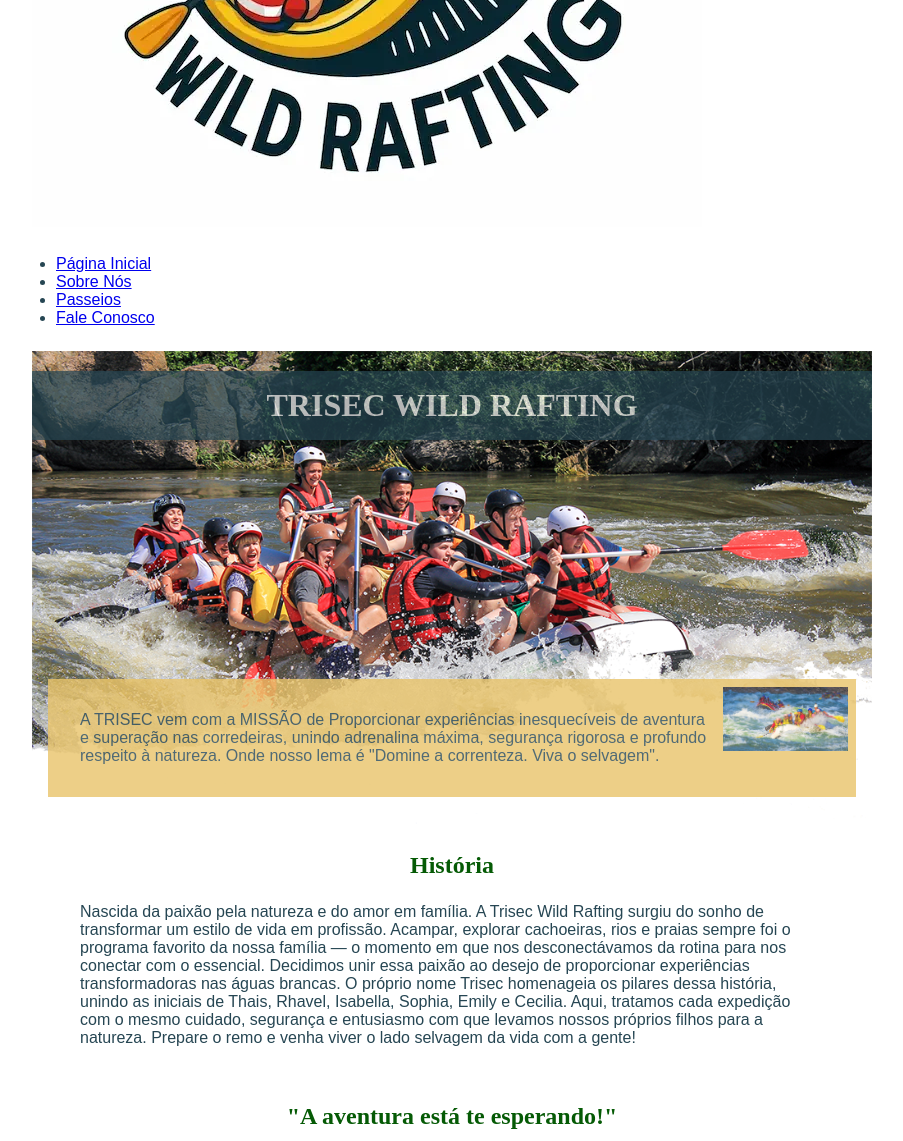
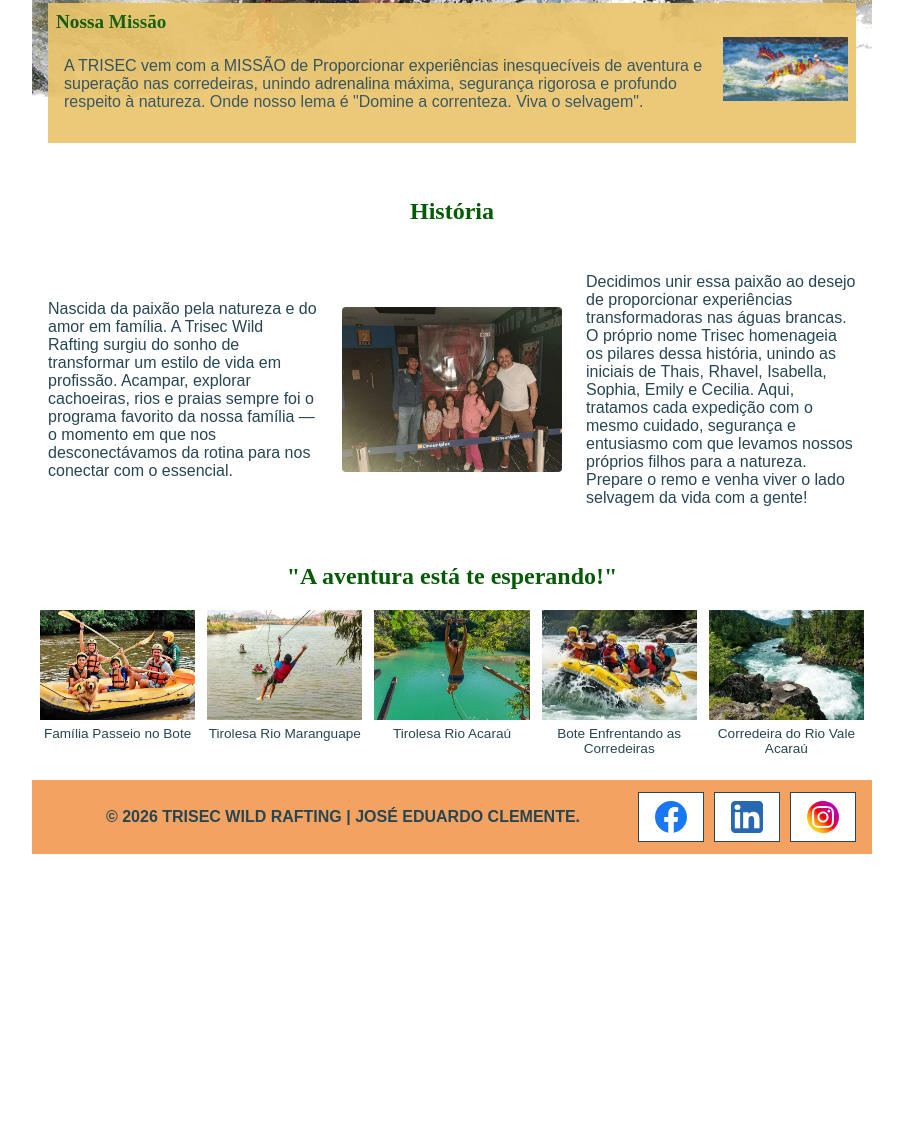
Before and after one commit to eduardoclemente/wdd130, a plain HTML site: page wwr/sobre.html in a window 1280 px wide. Shown: the part 443-1584 px from the top of the page, without its empty margins (188-1091 px from the left). After the commit the page ends 1297 px from the top, so only its background shows below. Drawn offline with Linux system fonts and the light colour scheme.

Commit message:
projeto rafting semana04

```diff
--- a/wwr/estilos/rafting.css
+++ b/wwr/estilos/rafting.css
@@ -29,6 +29,40 @@ footer {
     margin: 0 auto;
 }
 
+header {
+    display: grid;
+    grid-template-columns: 150px 1fr;
+    align-items: center;
+    padding: 10px 0;
+}
+
+header img {
+    width: 120px;
+    height: auto;
+}
+
+nav ul {
+    display: flex;
+    justify-content: space-around;
+    align-items: center;
+    list-style: none;
+}
+
+nav a {
+    display: block;
+    padding: 8px 16px;
+    text-decoration: none;
+    color: var(--cor-destaque1);
+    font-weight: bold;
+    border: 1px solid var(--cor-destaque1);
+    background-color: #fff;
+}
+
+nav a:hover {
+    background-color: var(--cor-primaria);
+    color: #fff;
+}
+
 h1,
 h2 {
     font-family: var(--fonte-titulo);
@@ -36,16 +70,11 @@ h2 {
     color: var(--cor-primaria);
 }
 
-nav,
 p,
 section,
 article {
-    margin: 16px;
+    margin: 16px 0;
     padding: 8px;
-}
-
-.redes-sociais a {
-    text-decoration: none;
 }
 
 .hero {
@@ -64,7 +93,7 @@ h1 {
     width: 100%;
     padding: 16px;
     text-align: center;
-    opacity: 0.7;
+    opacity: 0.85;
     background-color: var(--cor-destaque1);
     color: #fff;
 }
@@ -72,10 +101,17 @@ h1 {
 .hero article {
     position: absolute;
     bottom: 15px;
-    left: 0;
-    right: 0;
-    opacity: 0.8;
+    left: 16px;
+    right: 16px;
+    opacity: 0.9;
     background-color: var(--cor-destaque2);
+    color: var(--cor-destaque1);
+}
+
+.hero article h2 {
+    text-align: left;
+    font-size: 1.2rem;
+    margin-bottom: 4px;
 }
 
 .hero article img {
@@ -84,7 +120,80 @@ h1 {
     margin-left: 15px;
 }
 
+.historia {
+    display: grid;
+    grid-template-columns: 1fr 220px 1fr;
+    gap: 16px;
+    align-items: center;
+}
+
+.historia h2 {
+    grid-column: 1 / -1;
+    margin-bottom: 8px;
+}
+
+.historia img {
+    width: 100%;
+    height: auto;
+    border-radius: 4px;
+}
+
+.aventuras {
+    display: grid;
+    grid-template-columns: repeat(5, 1fr);
+    gap: 12px;
+    align-items: start;
+}
+
+.aventuras h2 {
+    grid-column: 1 / -1;
+    margin-bottom: 8px;
+}
+
+.aventuras figure {
+    margin: 0;
+    text-align: center;
+}
+
+.aventuras figure img {
+    width: 100%;
+    height: 110px;
+    object-fit: cover;
+    display: block;
+}
+
+.aventuras figcaption {
+    margin-top: 6px;
+    font-size: 0.85rem;
+    color: var(--cor-destaque1);
+}
+
 footer {
+    display: grid;
+    grid-template-columns: 1fr auto;
+    align-items: center;
+    padding: 12px 16px;
     background-color: var(--cor-secundaria);
-    color: #fff;
+    color: var(--cor-destaque1)
 }
+
+footer p {
+    text-align: center;
+    margin: 0;
+    font-weight: bold;
+}
+
+.redes-sociais {
+    display: flex;
+    gap: 10px;
+}
+
+.redes-sociais a {
+    text-decoration: none;
+}
+
+.redes-sociais img {
+    width: 32px;
+    height: 32px;
+    display: block;
+}
--- a/wwr/sobre.html
+++ b/wwr/sobre.html
@@ -28,6 +28,7 @@
             <img src="imagens/hero_imagem.png" alt="pessoas no bote descendo nas águas">
             <h1>TRISEC WILD RAFTING</h1>
             <article>
+                <h2>Nossa Missão</h2>
                 <img src="imagens/rafting12.jpg" alt="Clientes felizes após passeio de rafting">
                 <p>A TRISEC vem com a MISSÃO de Proporcionar experiências inesquecíveis
                     de aventura e superação nas corredeiras, unindo adrenalina
@@ -35,15 +36,17 @@
                     nosso lema é "Domine a correnteza. Viva o selvagem".</p>
             </article>
         </div>
-        <section>
+
+        <section class="historia">
             <h2>História</h2>
             <p>Nascida da paixão pela natureza e do amor em família.
                 A Trisec Wild Rafting surgiu do sonho de transformar um estilo de vida em profissão.
                 Acampar,
                 explorar cachoeiras, rios e praias sempre foi o programa favorito da nossa família —
                 o momento em
-                que nos desconectávamos da rotina para nos conectar com o essencial.
-                Decidimos unir essa paixão ao desejo de proporcionar experiências transformadoras
+                que nos desconectávamos da rotina para nos conectar com o essencial.</p>
+            <img src="imagens/familia_trisec.jpg" alt="A Familia TRISEC Curtindo o Cinema">
+            <p>Decidimos unir essa paixão ao desejo de proporcionar experiências transformadoras
                 nas águas brancas.
                 O próprio nome Trisec homenageia os pilares dessa história, unindo as iniciais de
                 Thais, Rhavel,
@@ -53,8 +56,29 @@
                 próprios filhos para a natureza. Prepare o remo e venha viver o lado selvagem da
                 vida com a gente!</p>
         </section>
-        <section>
+
+        <section class="aventuras">
             <h2>"A aventura está te esperando!"</h2>
+            <figure>
+                <img src="imagens/aventura1.jpg" alt="Família Passeio no Bote">
+                <figcaption> Família Passeio no Bote</figcaption>
+            </figure>
+            <figure>
+                <img src="imagens/aventura2.jpeg" alt="Tirolesa Rio Maranguape">
+                <figcaption>Tirolesa Rio Maranguape</figcaption>
+            </figure>
+            <figure>
+                <img src="imagens/aventura3.jpeg" alt="Tirolesa Rio Acaraú">
+                <figcaption>Tirolesa Rio Acaraú</figcaption>
+            </figure>
+            <figure>
+                <img src="imagens/aventura4.jpeg" alt="Bote Enfrentando as Corredeiras">
+                <figcaption>Bote Enfrentando as Corredeiras</figcaption>
+            </figure>
+            <figure>
+                <img src="imagens/aventura5.jpg" alt="Corredeira do Rio Vale Acaraú">
+                <figcaption>Corredeira do Rio Vale Acaraú</figcaption>
+            </figure>
         </section>
     </main>
 
```
Also changed, not shown: wwr/imagens/aventura1.jpg (added), wwr/imagens/aventura2.jpeg (added), wwr/imagens/aventura3.jpeg (added), wwr/imagens/aventura4.jpeg (added), wwr/imagens/aventura5.jpg (added), wwr/imagens/familia_trisec.jpg (added).
